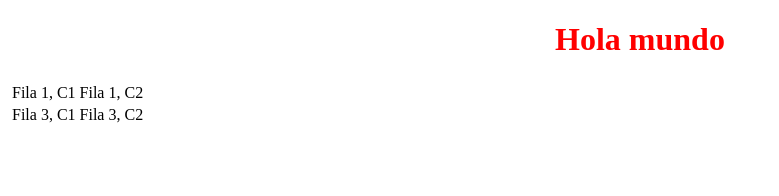
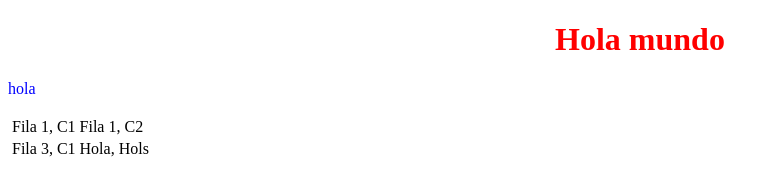
Before and after one commit to ValeMontano/REPO-TIC-2-739176, a plain HTML site: page index.html in a window 1280 px wide. Shown: the whole page, without its empty margins (0-779 px from the left). Drawn offline with Linux system fonts and the light colour scheme.

Commit message:
nosotros

```diff
--- a/index.html
+++ b/index.html
@@ -16,8 +16,9 @@
     </tr>
     <tr>
         <td> Fila 3, C1</td>
-        <td> Fila 3, C2</td>
+        <td> Hola, Hols</td>
     </tr>
+    <p>hola</p>
 </table>
 </body>
 </html>
--- a/style.css
+++ b/style.css
@@ -3,3 +3,6 @@ h1
     color: red;
     text-align: center;
 }
+p{
+    color: blue;
+}
```
